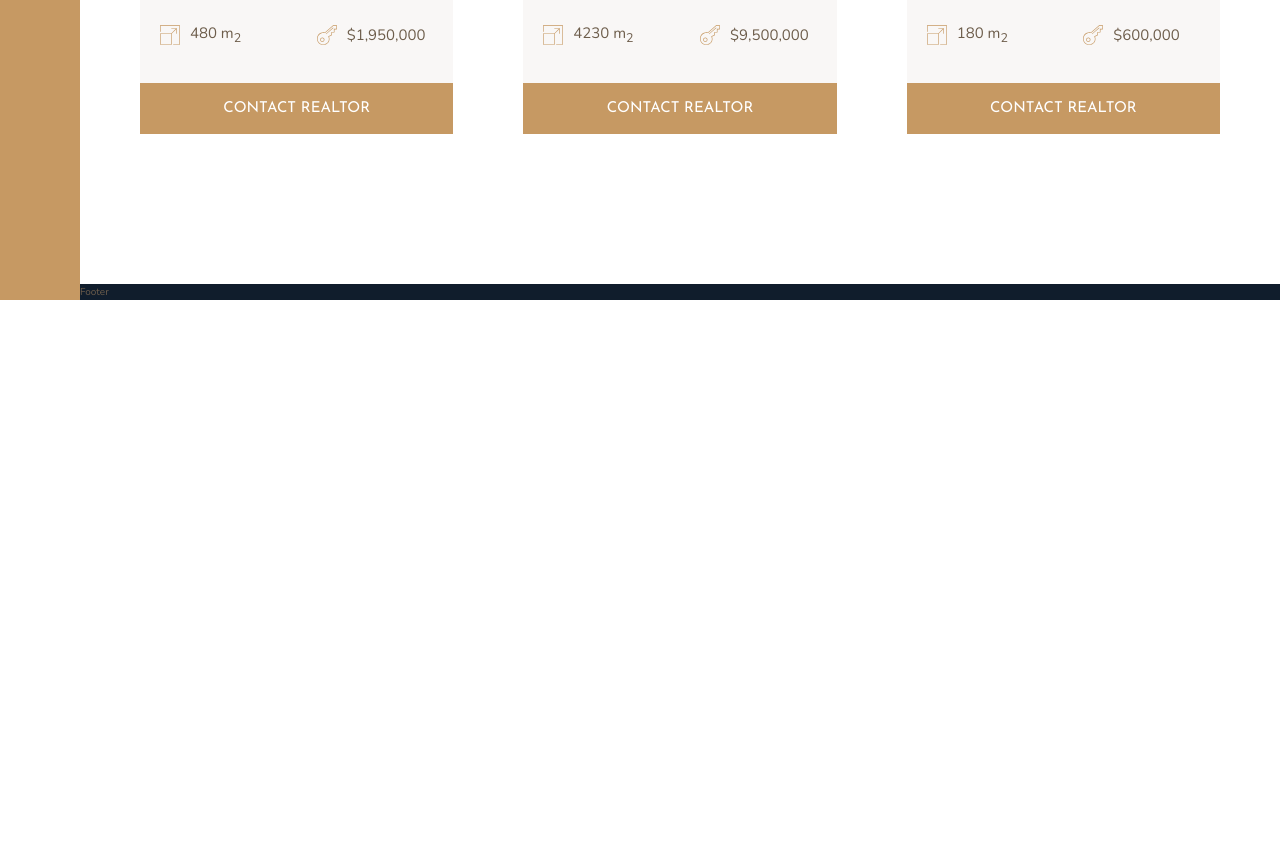
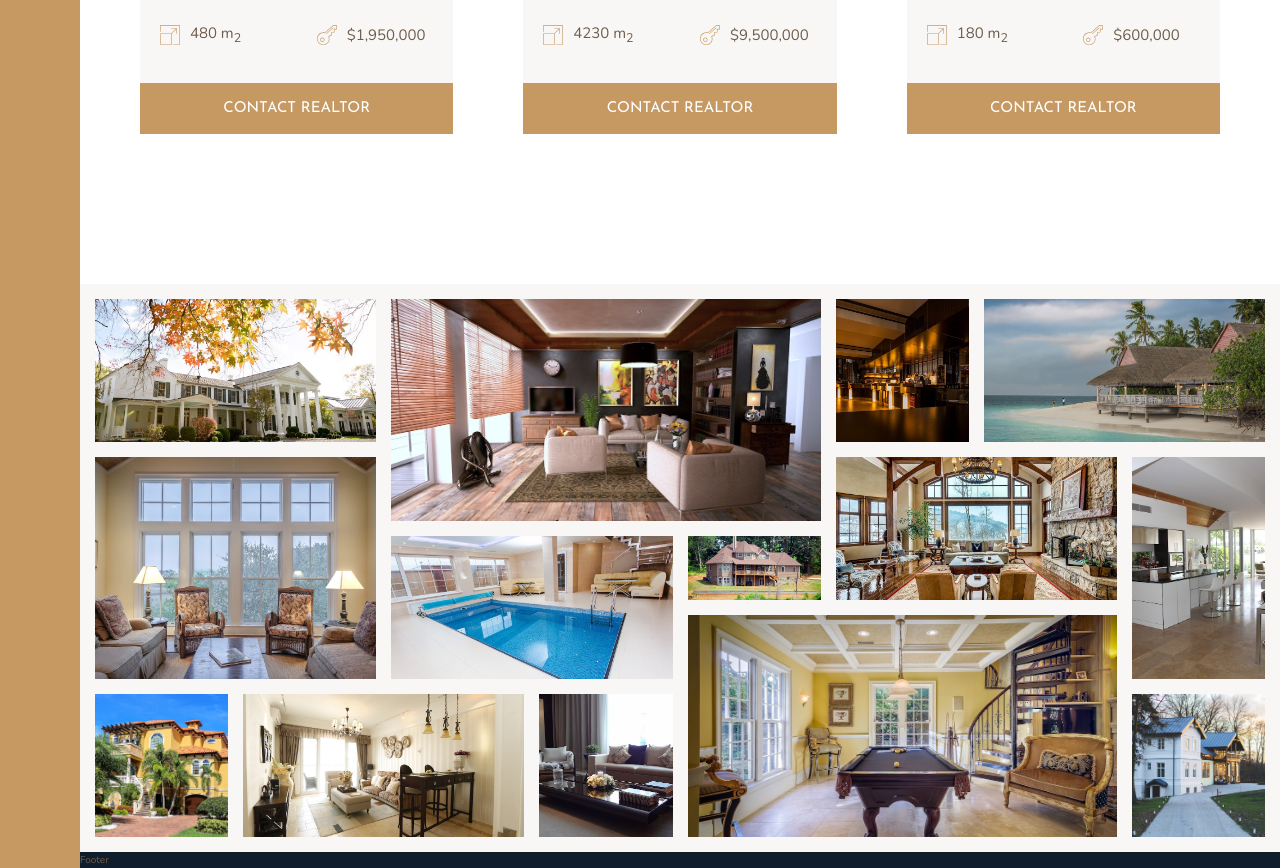
Before and after one commit to Natalia-Havashi/Grid, a website: page index.html in a window 1280 px wide. Shown: the part 2788-3656 px from the top of the page. Before the commit the page ends 3088 px from the top, so only its background shows below. Drawn offline with nearby package versions, Linux system fonts and the light colour scheme.

Commit message:
section gallery

```diff
--- a/index.html
+++ b/index.html
@@ -324,6 +324,48 @@
     </section>
 
     <section class="gallery">
+      <figure class="gallery__item gallery__item--1">
+        <img src="img/gal-1.jpeg" alt="gal-1" class="gallery__img" />
+      </figure>
+      <figure class="gallery__item gallery__item--2">
+        <img src="img/gal-2.jpeg" alt="gal-2" class="gallery__img" />
+      </figure>
+      <figure class="gallery__item gallery__item--3">
+        <img src="img/gal-3.jpeg" alt="gal-3" class="gallery__img" />
+      </figure>
+      <figure class="gallery__item gallery__item--4">
+        <img src="img/gal-4.jpeg" alt="gal-4" class="gallery__img" />
+      </figure>
+      <figure class="gallery__item gallery__item--5">
+        <img src="img/gal-5.jpeg" alt="gal-5" class="gallery__img" />
+      </figure>
+      <figure class="gallery__item gallery__item--6">
+        <img src="img/gal-6.jpeg" alt="gal-6" class="gallery__img" />
+      </figure>
+      <figure class="gallery__item gallery__item--7">
+        <img src="img/gal-7.jpeg" alt="gal-7" class="gallery__img" />
+      </figure>
+      <figure class="gallery__item gallery__item--8">
+        <img src="img/gal-8.jpeg" alt="gal-8" class="gallery__img" />
+      </figure>
+      <figure class="gallery__item gallery__item--9">
+        <img src="img/gal-9.jpeg" alt="gal-9" class="gallery__img" />
+      </figure>
+      <figure class="gallery__item gallery__item--10">
+        <img src="img/gal-10.jpeg" alt="gal-10" class="gallery__img" />
+      </figure>
+      <figure class="gallery__item gallery__item--11">
+        <img src="img/gal-11.jpeg" alt="gal-11" class="gallery__img" />
+      </figure>
+      <figure class="gallery__item gallery__item--12">
+        <img src="img/gal-12.jpeg" alt="gal-12" class="gallery__img" />
+      </figure>
+      <figure class="gallery__item gallery__item--13">
+        <img src="img/gal-13.jpeg" alt="gal-13" class="gallery__img" />
+      </figure>
+      <figure class="gallery__item gallery__item--14">
+        <img src="img/gal-14.jpeg" alt="gal-14" class="gallery__img" />
+      </figure>
     </section>
 
     <footer class="footer">Footer</footer>
--- a/sass/_gallery.scss
+++ b/sass/_gallery.scss
@@ -1,4 +1,78 @@
-.gallery{
-    background-color: $color-grey-dark-1;
-    grid-column: full-start / full-end;
+.gallery {
+  background-color: $color-grey-light-1;
+  grid-column: full-start / full-end;
+
+  display: grid;
+  grid-template-columns: repeat(8, 1fr);
+  grid-template-rows: repeat(7, 5vw);
+  gap: 1.5rem;
+  padding: 1.5rem;
+
+  &__item {
+    &--1 {
+      grid-column: 1 / span 2;
+      grid-row: 1 / span 2;
+    }
+
+    &--2 {
+      grid-column: 3 / span 3;
+      grid-row: 1 / span 3;
+    }
+
+    &--3 {
+      grid-column: 6 / span 1;
+      grid-row: 1 / span 2;
+    }
+    &--4 {
+      grid-column: 7 / span 2;
+      grid-row: 1 / span 2;
+    }
+    &--5 {
+      grid-column: 1 / span 2;
+      grid-row: 3 / span 3;
+    }
+    &--6 {
+      grid-column: 3 / span 2;
+      grid-row: 4 / span 2;
+    }
+    &--7 {
+      grid-column: 5 / span 1;
+      grid-row: 4 / span 1;
+    }
+    &--8 {
+      grid-column: 6 / span 2;
+      grid-row: 3 / span 2;
+    }
+    &--9 {
+      grid-column: 8 / span 1;
+      grid-row: 3 / span 3;
+    }
+    &--10 {
+      grid-column: 1 / span 1;
+      grid-row: 6 / span 2;
+    }
+    &--11 {
+      grid-column: 2 / span 2;
+      grid-row: 6 / span 2;
+    }
+    &--12 {
+      grid-column: 4 / span 1;
+      grid-row: 6 / span 2;
+    }
+    &--13 {
+      grid-column: 5 / span 3;
+      grid-row: 5 / span 3;
+    }
+    &--14 {
+      grid-column: 8 / span 1;
+      grid-row: 6 / span 2;
+    }
+  }
+
+  &__img {
+    width: 100%;
+    height: 100%;
+    object-fit: cover;
+    display: block;
+  }
 }
```
Also changed, not shown: css/style.css, sass/main.css, 1 other file.
